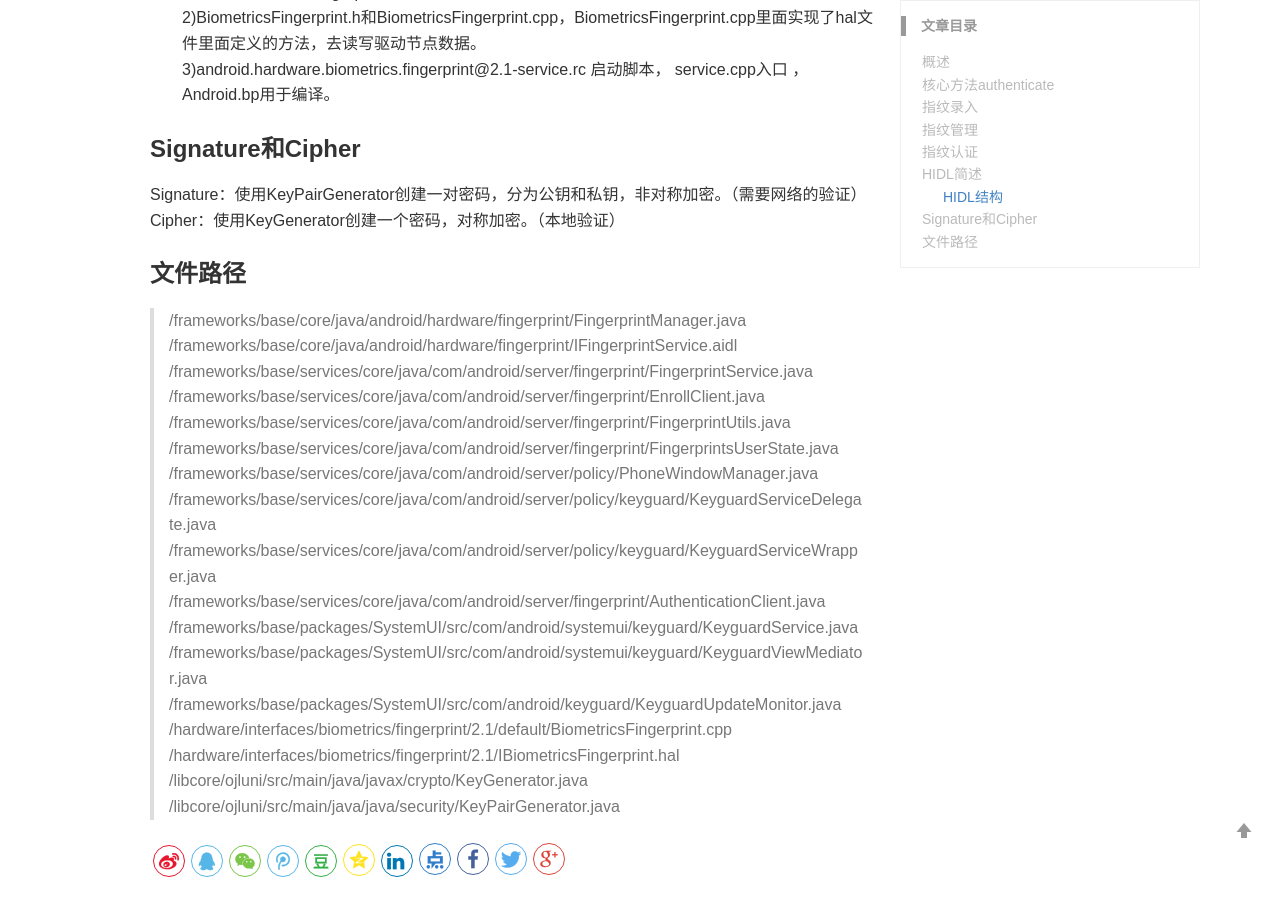
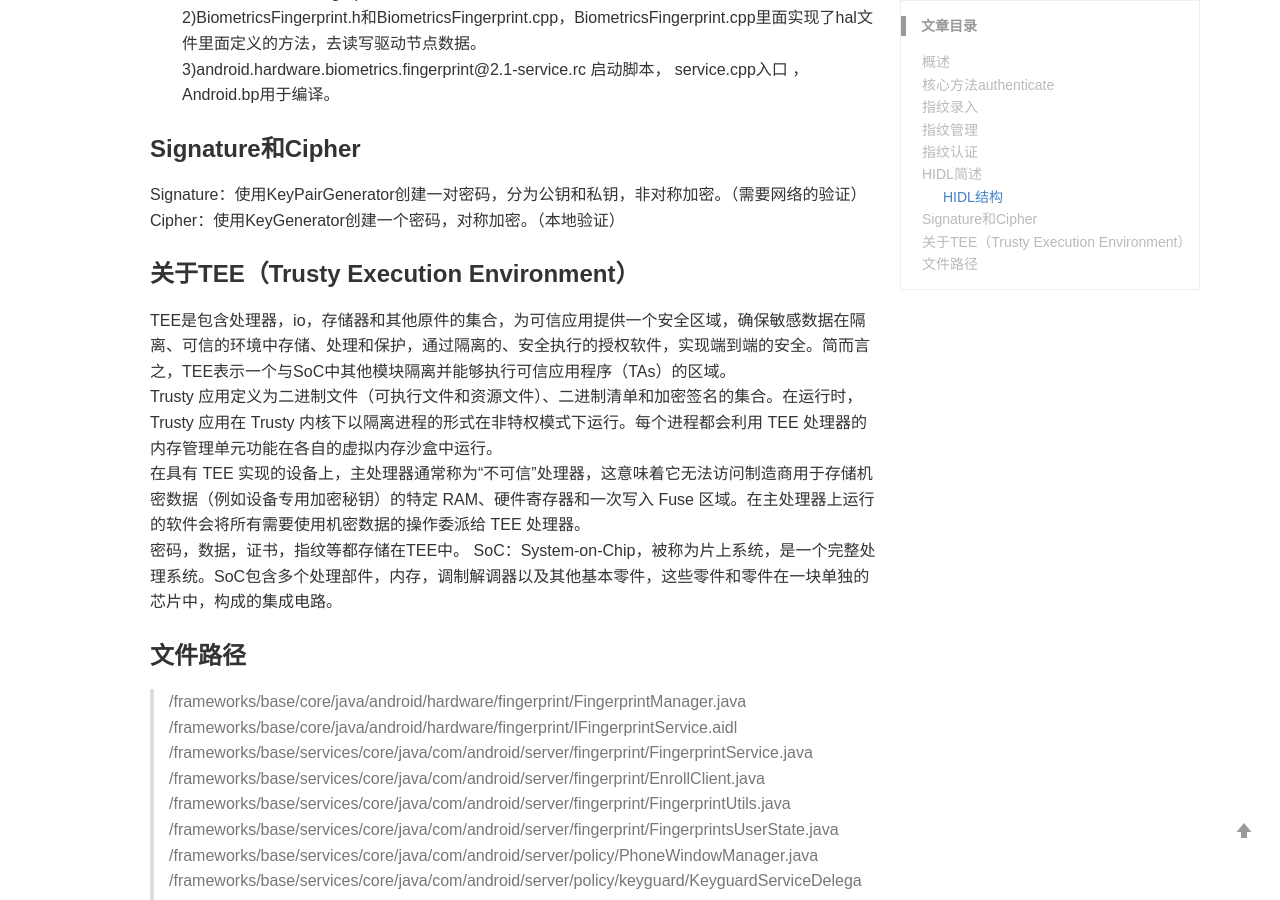
Before and after one commit to BugLiee/BugLiee.github.io, a Jekyll site: the page built from _posts/2020-04-01-blog.md, in a window 1280 px wide and 900 px high, scrolled down 12275 px. Built offline with Jekyll 4.4.1, drawn with Linux system fonts in a browser that asks for light colours; comment, search, counter and statistics services are not loaded; some of the changed text lies outside the part shown.

Commit message:
Update 2020-04-01-blog.md

```diff
--- a/_posts/2020-04-01-blog.md
+++ b/_posts/2020-04-01-blog.md
@@ -526,7 +526,12 @@ Same-Process（直通）模式下使用。升级到 Android 8.0 的设备可以
 Signature：使用KeyPairGenerator创建一对密码，分为公钥和私钥，非对称加密。（需要网络的验证）
 Cipher：使用KeyGenerator创建一个密码，对称加密。（本地验证）
 
-
+### 关于TEE（Trusty Execution Environment）
+TEE是包含处理器，io，存储器和其他原件的集合，为可信应用提供一个安全区域，确保敏感数据在隔离、可信的环境中存储、处理和保护，通过隔离的、安全执行的授权软件，实现端到端的安全。简而言之，TEE表示一个与SoC中其他模块隔离并能够执行可信应用程序（TAs）的区域。<br>
+Trusty 应用定义为二进制文件（可执行文件和资源文件）、二进制清单和加密签名的集合。在运行时，Trusty 应用在 Trusty 内核下以隔离进程的形式在非特权模式下运行。每个进程都会利用 TEE 处理器的内存管理单元功能在各自的虚拟内存沙盒中运行。<br>
+在具有 TEE 实现的设备上，主处理器通常称为“不可信”处理器，这意味着它无法访问制造商用于存储机密数据（例如设备专用加密秘钥）的特定 RAM、硬件寄存器和一次写入 Fuse 区域。在主处理器上运行的软件会将所有需要使用机密数据的操作委派给 TEE 处理器。<br>
+密码，数据，证书，指纹等都存储在TEE中。
+SoC：System-on-Chip，被称为片上系统，是一个完整处理系统。SoC包含多个处理部件，内存，调制解调器以及其他基本零件，这些零件和零件在一块单独的芯片中，构成的集成电路。
 
 ### 文件路径
 > /frameworks/base/core/java/android/hardware/fingerprint/FingerprintManager.java <br>
```
Also changed, not shown: other parts of _posts/2020-04-01-blog.md (+1 -1 lines).
